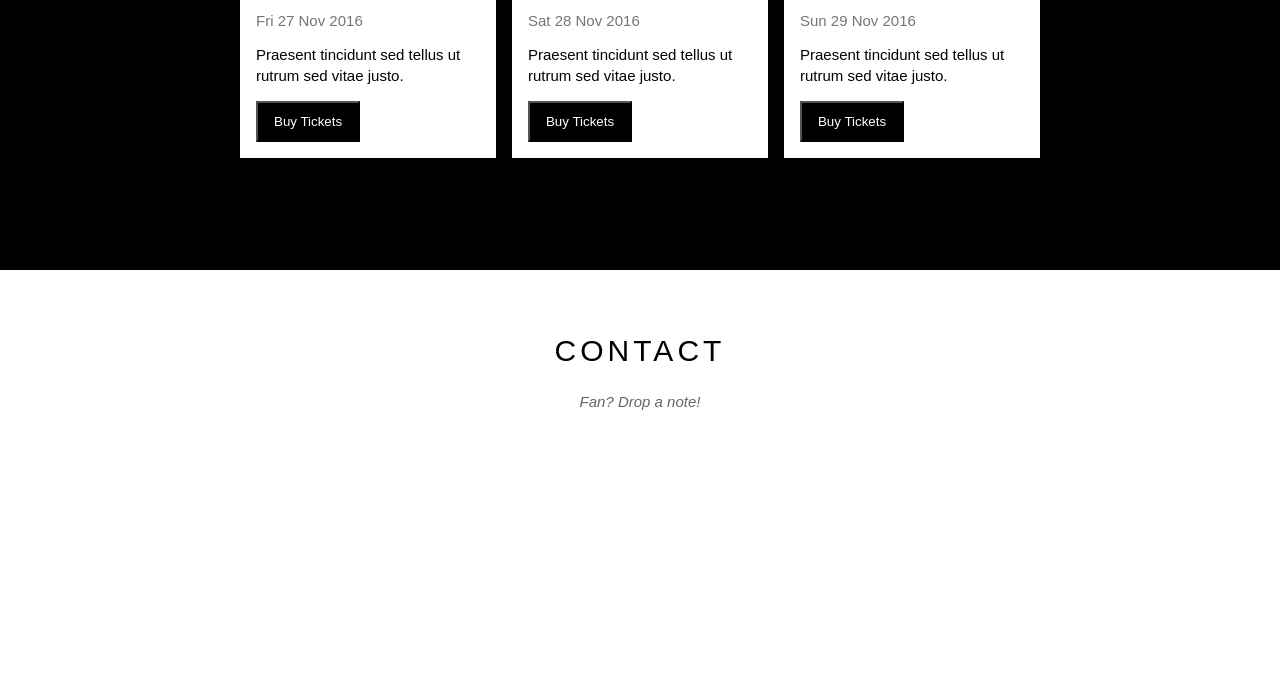
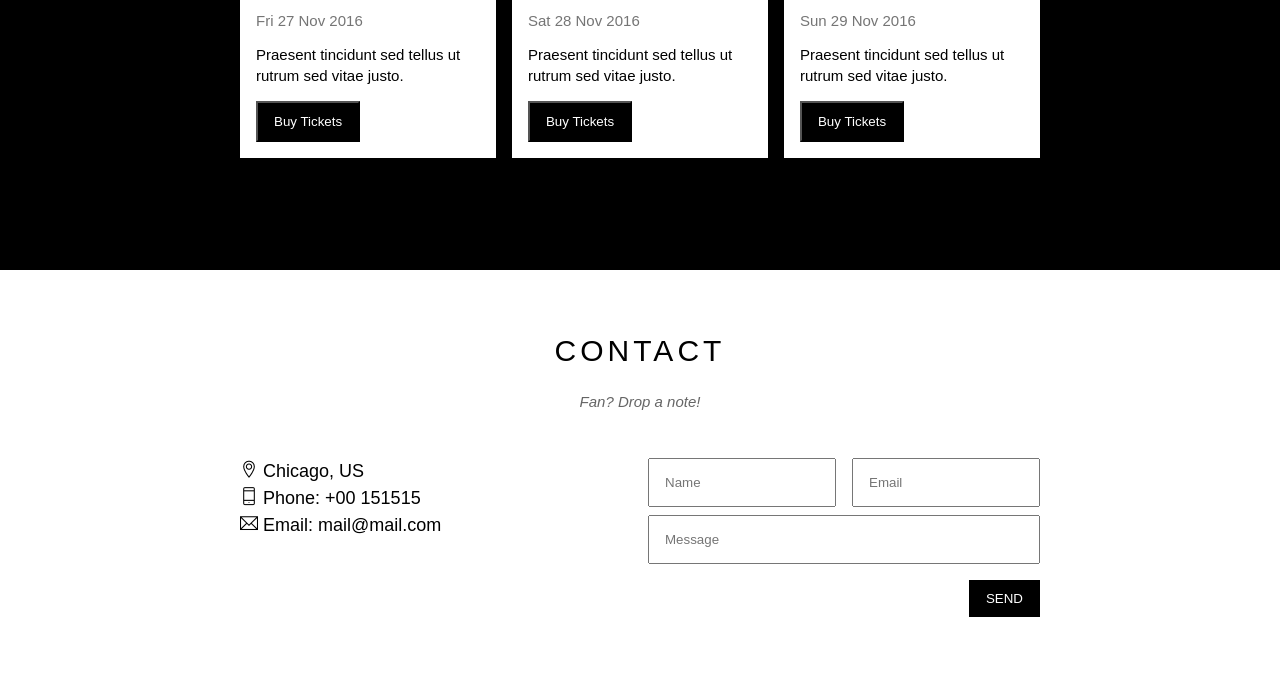
Before and after one commit to duongnhu10/F8_w3band, a plain HTML site: page index.html in a window 1280 px wide. Shown: the part 1796-2477 px from the top of the page. Before the commit the page ends 2270 px from the top, so only its background shows below. Drawn offline with Linux system fonts and the light colour scheme.

Commit message:
add Contact form CSS

```diff
--- a/assets/css/style.css
+++ b/assets/css/style.css
@@ -6,6 +6,13 @@
 .row {
   margin-left: -8px;
   margin-right: -8px;
+}
+
+.row::after {
+  content: "";
+  display: block;
+  clear: both;
+  /* sử dụng này nên bỏ div clear đi */
 }
 
 .col {
@@ -20,6 +27,26 @@
 
 .col-half {
   width: 50%;
+}
+
+.col-full {
+  width: 100%;
+}
+
+.mt-8 {
+  margin-top: 8px !important;
+}
+
+.mt-16 {
+  margin-top: 16px !important;
+}
+
+.form-submit-btn {
+  background-color: #000;
+  color: #fff;
+  border: 1px solid #000;
+  padding: 10px 16px;
+  float: right;
 }
 
 * {
@@ -448,3 +475,27 @@ modal-heading-icon {
     transform: translateY(0);
   }
 }
+
+/* Contact form */
+.contact-content {
+  margin-top: 48px;
+}
+
+.contact-info {
+  font-size: 18px;
+  line-height: 1.5;
+}
+
+.contact-info i[class="ti-"] {
+  width: 30px;
+}
+
+.contact-form {
+  font-size: 15px;
+}
+
+.contact-form .form-control {
+  padding: 15px;
+  border: 1px solic #ccc;
+  width: 100%;
+}
--- a/index.html
+++ b/index.html
@@ -73,7 +73,7 @@
                         <p class="member-name">Name</p>
                         <img class="member-img" src="./assets/img/band/member1.jpg" alt="Name">
                     </div>
-                    <div class="clear"></div>
+                    <!-- <div class="clear"></div> -->
                 </div>
 
             </div>
@@ -122,7 +122,7 @@
                                 <button class="place-buy-btn js-buy-ticket">Buy Tickets</button>
                             </div>
                         </div>
-                        <div class="clear"></div>
+                        <!-- <div class="clear"></div> -->
                         <!-- Ôm trọn vào nền đen -->
                     </div>
                 </div>
@@ -133,6 +133,31 @@
                 <h2 class="section-heading">CONTACT</h2>
                 <p class="section-sub-heading">Fan? Drop a note!</p>
 
+                <div class="row contact-content">
+                    <div class="col col-half contact-info">
+                        <p><i class="ti-location-pin"></i> Chicago, US</p>
+                        <p><i class="ti-mobile"></i> Phone: +00 151515</p>
+                        <p><i class="ti-email"></i> Email: mail@mail.com</p>
+                    </div>
+                    <div class="col col-half contact-form">
+                        <form action="">
+                            <div class="row">
+                                <div class="col col-half">
+                                    <input type="text" name="" placeholder="Name" required class="form-control">
+                                </div>
+                                <div class="col col-half">
+                                    <input type="email" name="" placeholder="Email" required class="form-control">
+                                </div>
+                            </div>
+                            <div class="row mt-8">
+                                <div class="col col-full">
+                                    <input type="text" name="" placeholder="Message" required class="form-control">
+                                </div>
+                            </div>
+                            <input class="form-submit-btn mt-16" type="submit" value="SEND">
+                        </form>
+                    </div>
+                </div>
             </div>
         </div>
 
```
